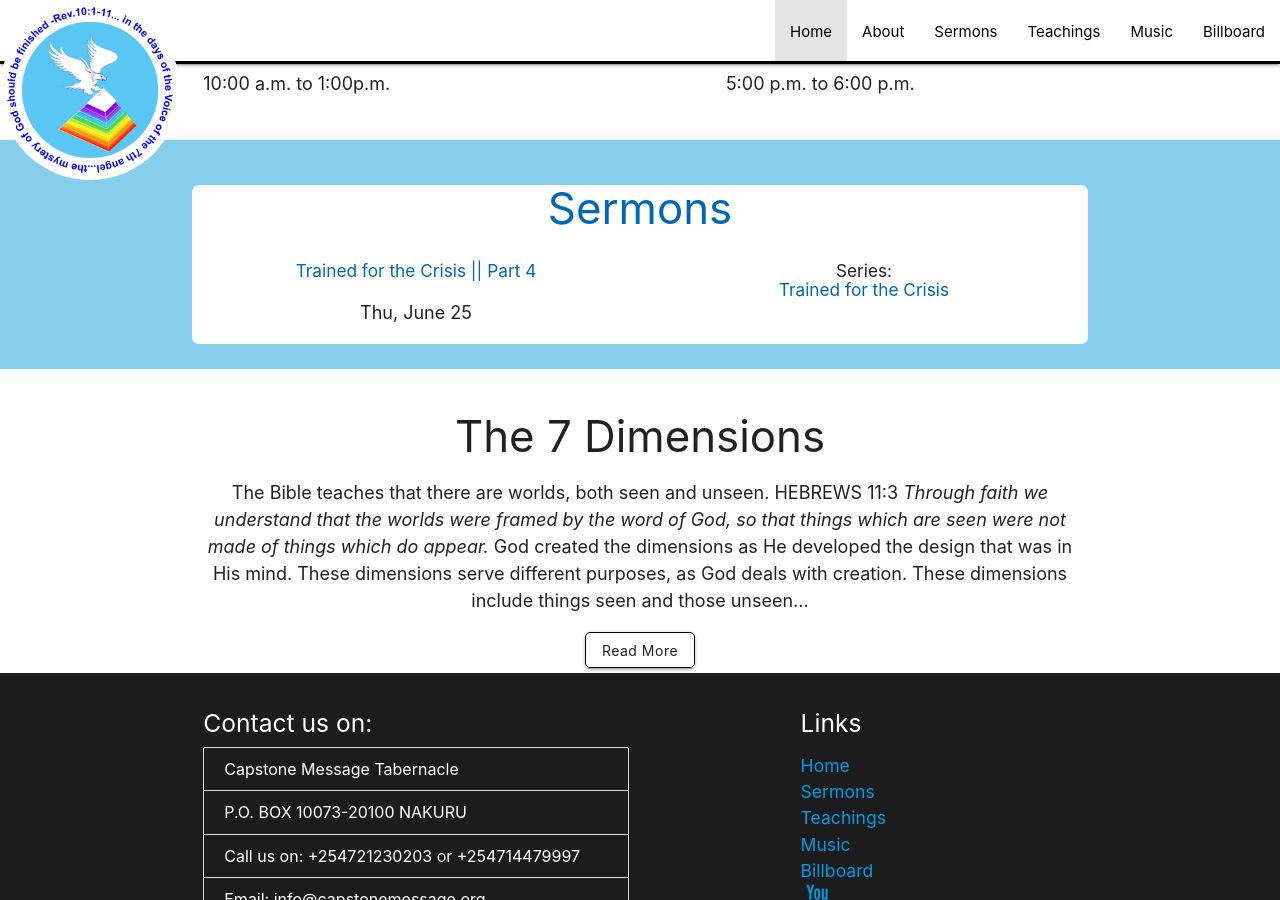
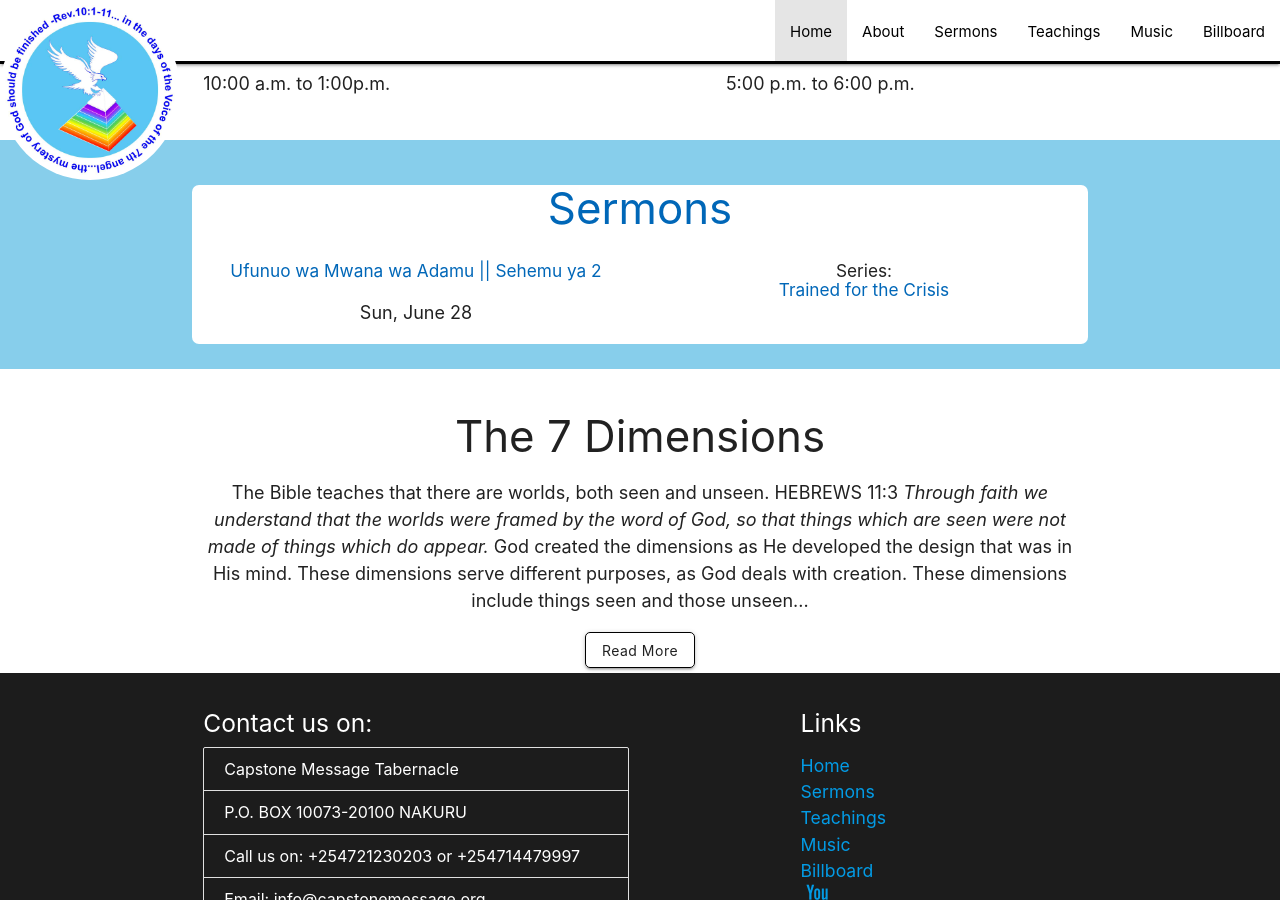
Before and after one commit to njorogetimk/cmt-redisigned, a Jekyll site: the page built from index.html, in a window 1280 px wide and 900 px high, scrolled down 524 px. Built offline with Jekyll 4.4.1, drawn with Linux system fonts in a browser that asks for light colours.

Commit message:
Update excluding audio of June 28

```diff
--- a/index.html
+++ b/index.html
@@ -14,6 +14,7 @@
     <a href="aboutus.html" class="btn">Learn More</a>
   </div>
 </section>
+
 <section class="section">
   <div class="container">
     <div class="row">
@@ -39,10 +40,10 @@
     <div class="row">
       <div class="col s12 m6">
         <h6 class="center">
-          <a href="sermons/2020/thursday/20-06-25_trained_for_the_crisis_part_4_gideon's_transformation.html"
-            class="dark-link">Trained for the Crisis || Part 4</a>
+          <a href="sermons/2020/sunday/20-06-28_ufunuo_wa_mwana_wa_adamu_sehemu_ya_2__kufunga_dahari.html"
+            class="dark-link">Ufunuo wa Mwana wa Adamu || Sehemu ya 2</a>
         </h6>
-        <p class="center">{{"June 25 20" | date: "%a, %B %d"}}</p>
+        <p class="center">{{"June 28 20" | date: "%a, %B %d"}}</p>
       </div>
 
       <div class="col s12 m6">
```
Also changed, not shown: sermons/2020/sunday/20-06-28_ufunuo_wa_mwana_wa_adamu_sehemu_ya_2__kufunga_dahari.html (added, +10 -0 lines).
